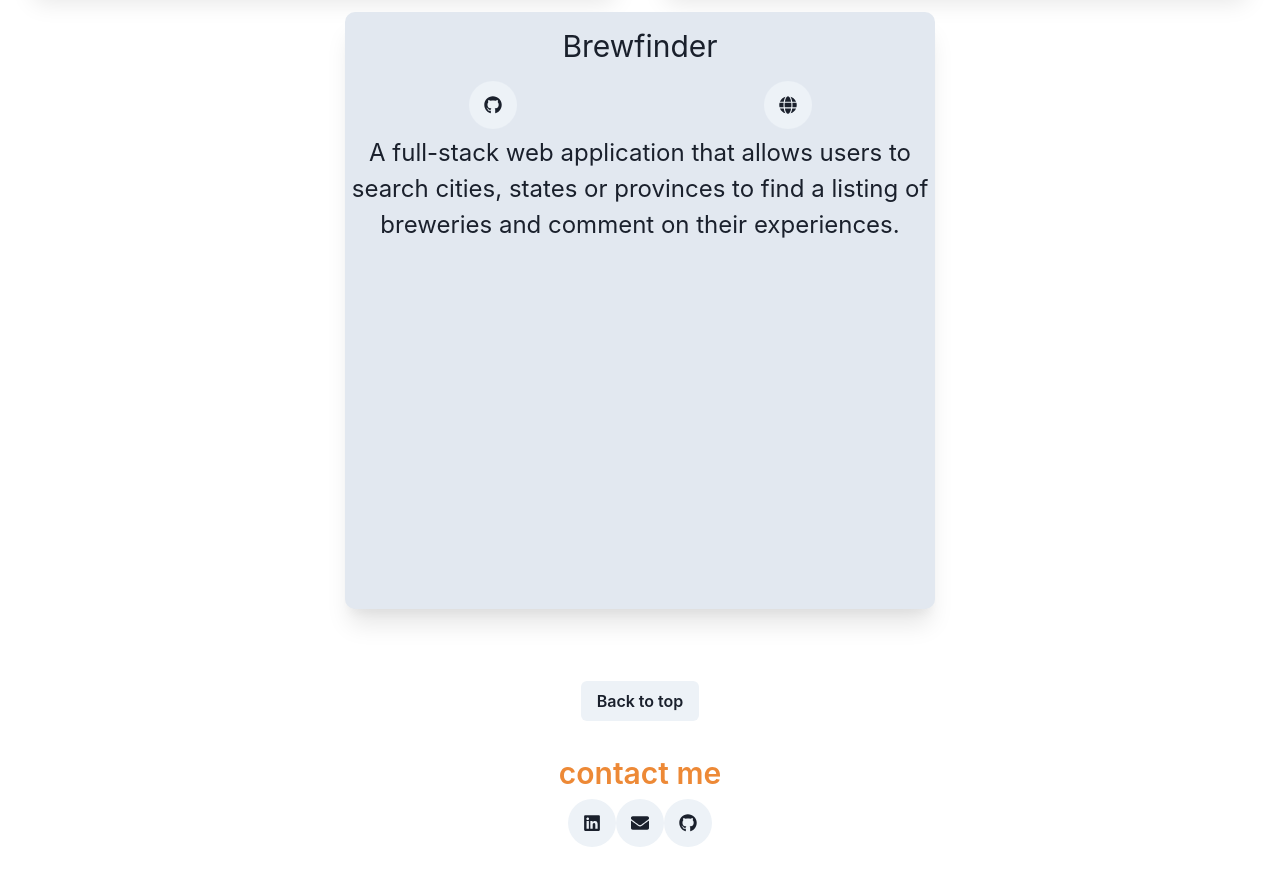
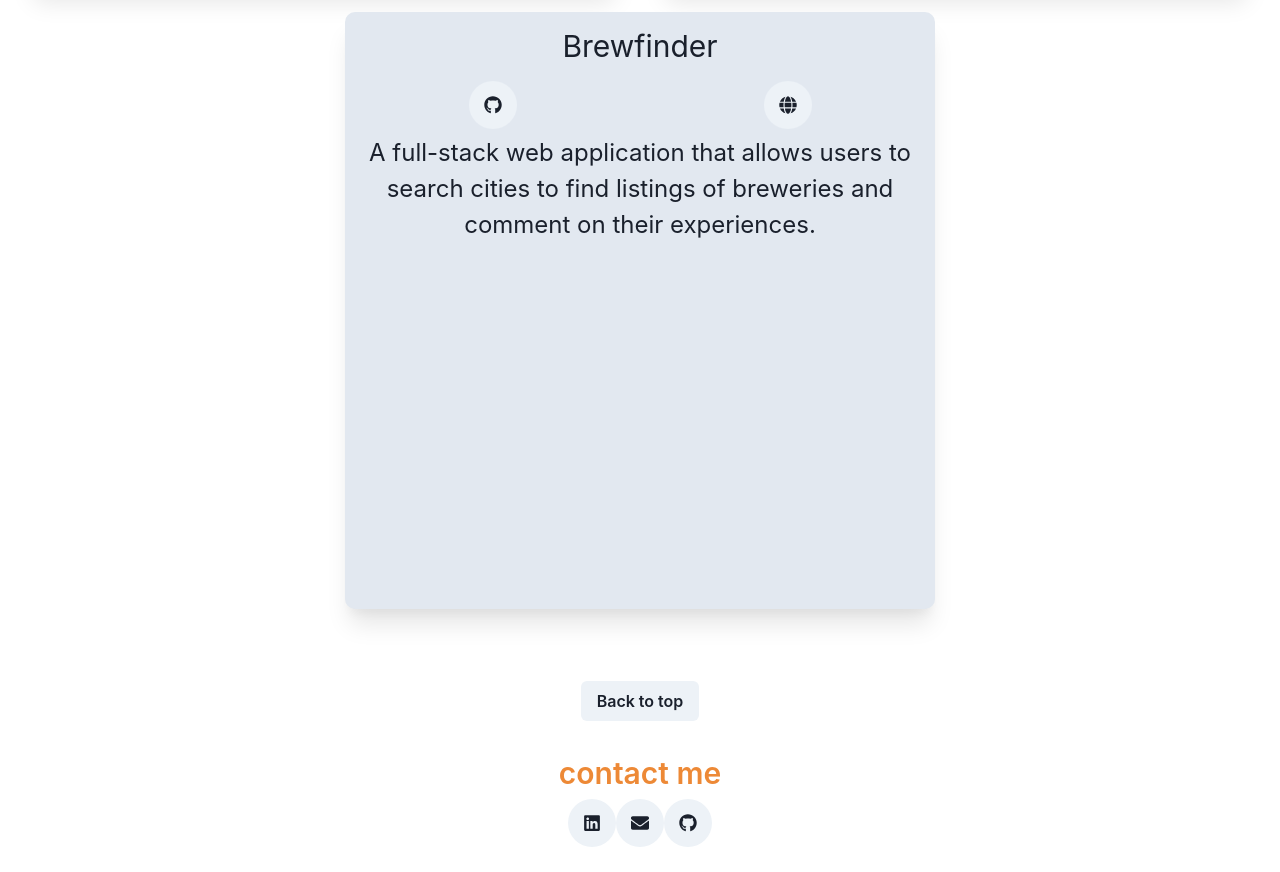
Before and after one commit to alexmcdermid/portfolio-website-chakra, a React (Create React App) app: page / in a window 1280 px wide. Shown: the part 1620-2492 px from the top of the page. Built offline with nearby package versions, Linux system fonts and the light colour scheme.

Commit message:
change some text in brewfinder card

```diff
--- a/src/components/Content.js
+++ b/src/components/Content.js
@@ -113,7 +113,7 @@ function Header() {
                                 <IconButton icon={<FaGithub/>} size={isNotSmallerScreen ? 'lg' : 'md'} isRound='true' onClick={() => window.open("https://www.github.com/alexmcdermid/brewfinder")}></IconButton>
                                 <IconButton icon={<FaGlobe/>} size={isNotSmallerScreen ? 'lg' : 'md'} isRound='true' onClick={() => window.open("https://brewfinderwebapp.herokuapp.com/")}></IconButton>
                             </Flex>
-                            <Text fontSize={isNotSmallerScreen ? '2xl' : '1xl'} p='1%'>A full-stack web application that allows users to search cities, states or provinces to find a listing of breweries and comment on their experiences. </Text>
+                            <Text fontSize={isNotSmallerScreen ? '2xl' : '1xl'} p='1%'>A full-stack web application that allows users to search cities to find listings of breweries and comment on their experiences. </Text>
                             <YouTube videoId="74zDJUpQe9Q"  opts={opts}/>
 
                         </Box>
```
